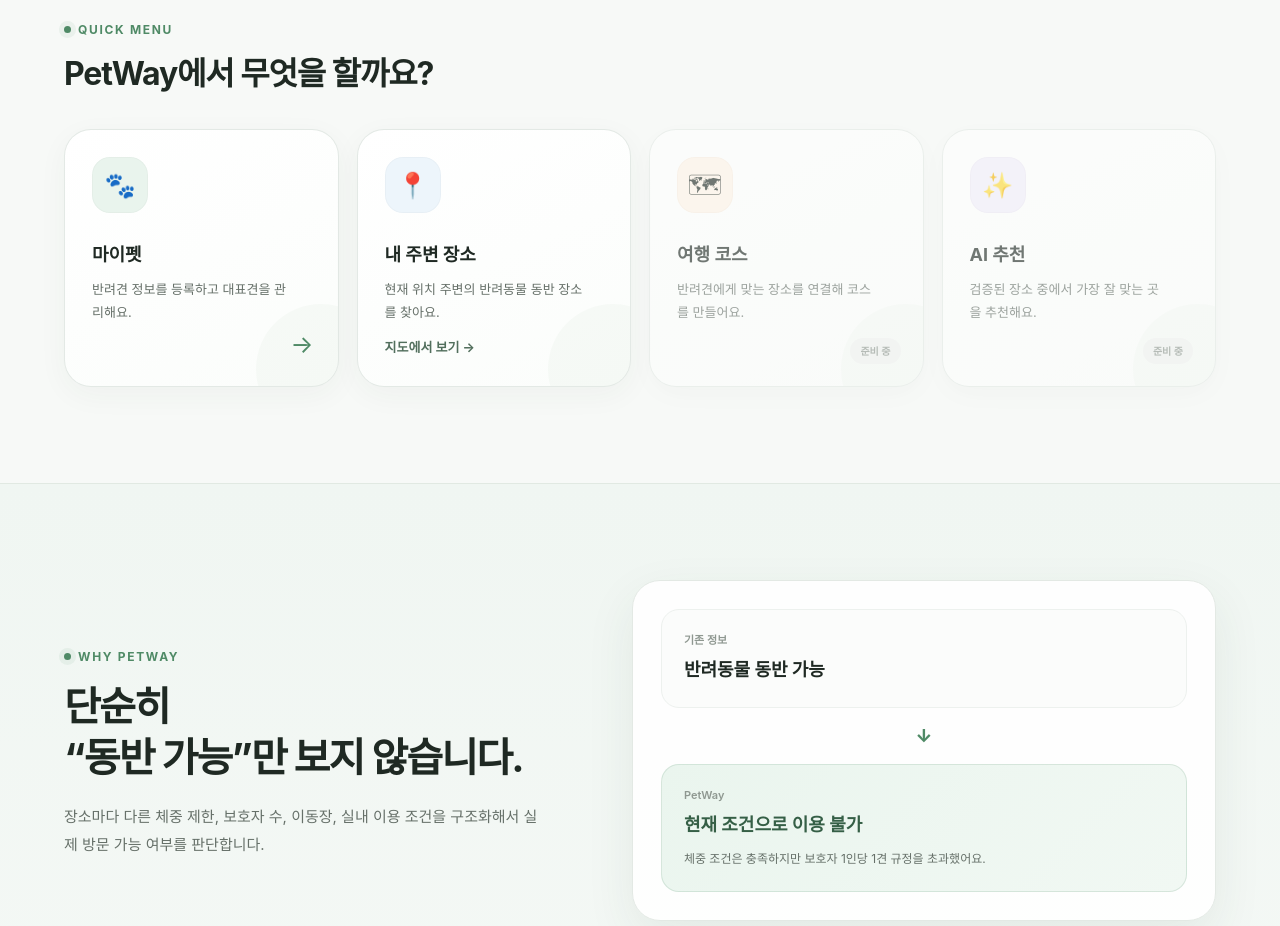
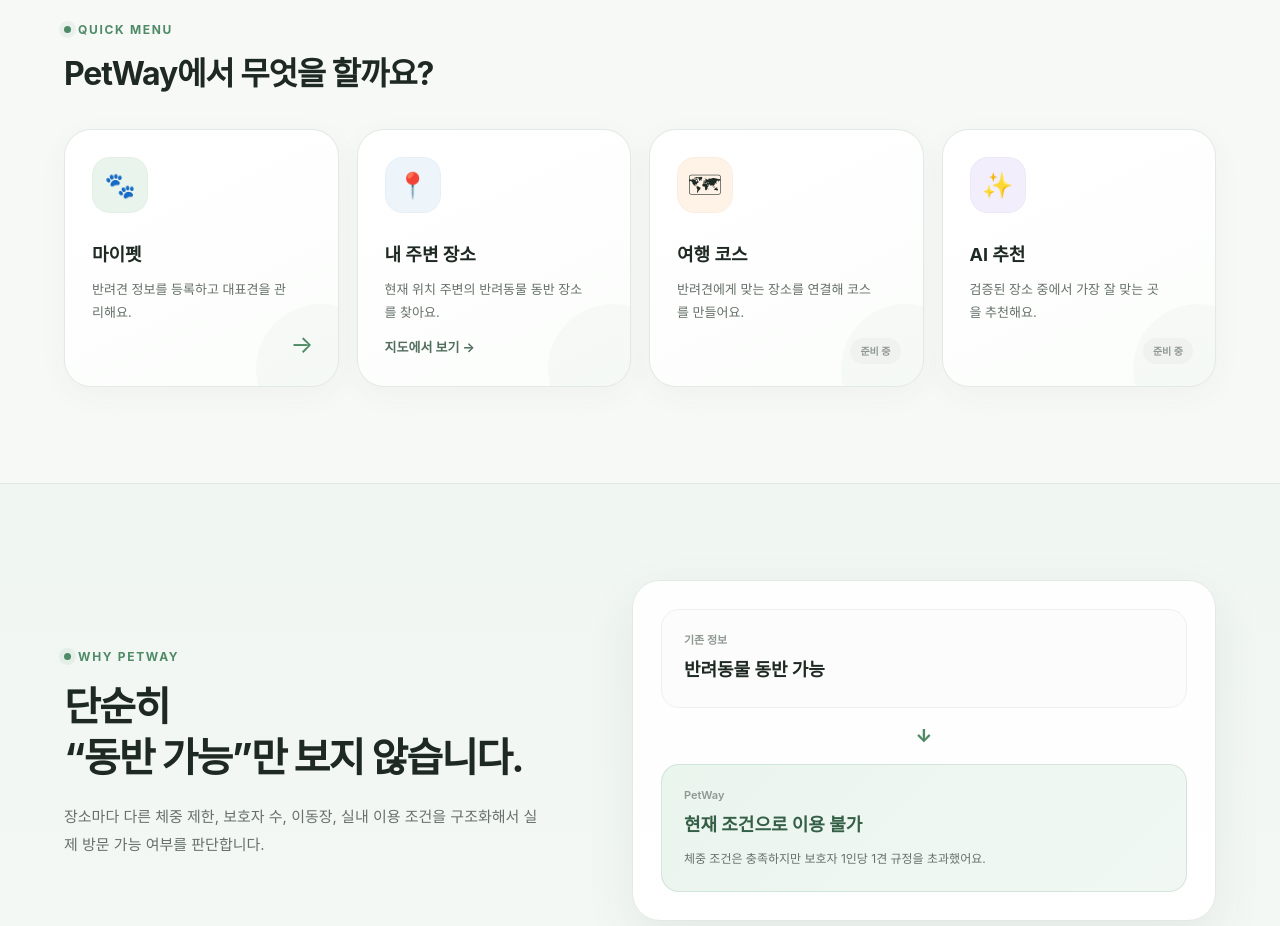
Before and after one commit to petway-2026/petway, a React (Vite) app in the folder frontend/: page / in a window 1280 px wide. Shown: the part 840-1766 px from the top of the page. Built offline with nearby package versions, Linux system fonts and the light colour scheme; no server answers.

Commit message:
feat: enable home navigation shortcuts

```diff
--- a/frontend/src/pages/HomePage.tsx
+++ b/frontend/src/pages/HomePage.tsx
@@ -184,10 +184,7 @@ export default function HomePage() {
               </span>
                         </Link>
 
-                        <div
-                            className="home-quick-card"
-                            onClick={() => navigate("/places")}
-                        >
+                        <Link to="/places" className="home-quick-card">
                             <div className="home-quick-icon blue">
                                 📍
                             </div>
@@ -204,9 +201,9 @@ export default function HomePage() {
                             <span className="home-quick-link">
         지도에서 보기 →
     </span>
-                        </div>
+                        </Link>
 
-                        <div className="home-quick-card disabled">
+                        <Link to="/courses" className="home-quick-card">
                             <div className="home-quick-icon orange">
                                 🗺
                             </div>
@@ -223,9 +220,9 @@ export default function HomePage() {
                             <span className="home-coming">
                 준비 중
               </span>
-                        </div>
+                        </Link>
 
-                        <div className="home-quick-card disabled">
+                        <Link to="/courses" className="home-quick-card">
                             <div className="home-quick-icon purple">
                                 ✨
                             </div>
@@ -242,7 +239,7 @@ export default function HomePage() {
                             <span className="home-coming">
                 준비 중
               </span>
-                        </div>
+                        </Link>
 
                     </div>
                 </div>
```
